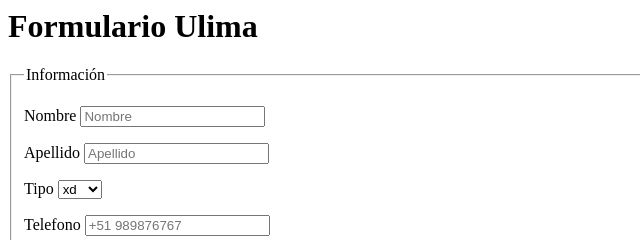
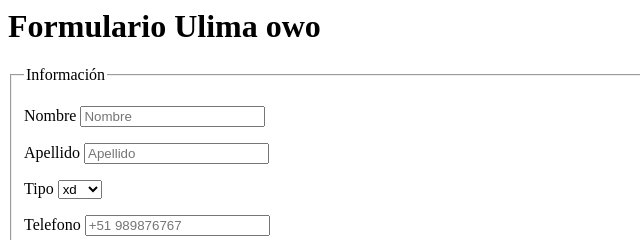
Before and after one commit to SergioUlima3k/Clase2, a plain HTML site: page index.html in a window 1280 px wide. Shown: the top 240 px of the page, 0-640 px from the left. Drawn offline with Linux system fonts and the light colour scheme.

Commit message:
Subiendo form parte 2

```diff
--- a/index.html
+++ b/index.html
@@ -3,7 +3,7 @@
         <title>Formulario</title>
     </head>
     <body>
-        <h1>Formulario Ulima</h1>
+        <h1>Formulario Ulima owo</h1>
         <form action="#">
             <fieldset>
                 <legend>Información</legend>
```
